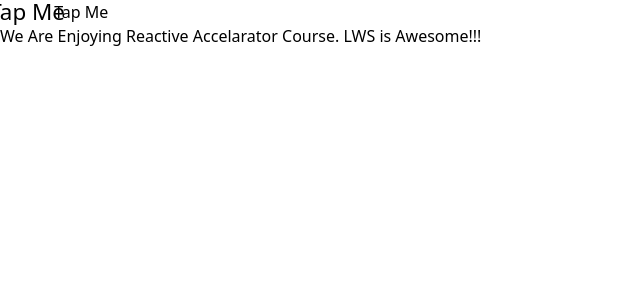
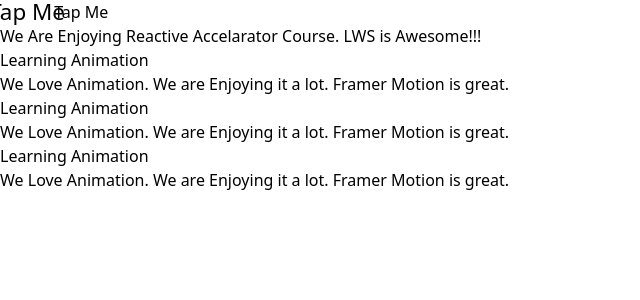
Before and after one commit to WEB-Imran-Hossain/framer-motion-project-one, a React (Vite) app: page / in a window 1280 px wide. Shown: the top 300 px of the page, without its empty margins (0-640 px from the left). Built offline with nearby package versions, Linux system fonts and the light colour scheme.

Commit message:
create Transition type

```diff
--- a/src/App.jsx
+++ b/src/App.jsx
@@ -2,6 +2,7 @@
 import Keyframe from "./components/Keyframe";
 import Simple from "./components/Simple";
 import TextMotion from "./components/TextMotion";
+import TransitionType from "./components/TransitionType";
 
 
 function App() {
@@ -11,6 +12,7 @@
      <Keyframe />
      <ButtonTap />
      <TextMotion />
+     <TransitionType />
     </>
   );
 }
--- /dev/null
+++ b/src/components/TransitionType.jsx
@@ -0,0 +1,47 @@
+import React from 'react';
+import { motion } from "framer-motion";
+
+const TransitionType = () => {
+    return (
+        <>
+            <motion.div
+                className="m-4"
+                initial={{ opacity: 0, x: "-100vh" }}
+                animate={{ opacity: 1, x: 0 }}
+                transition={{ duration: 2 }}
+            >
+                <h1>Learning Animation</h1>
+                <p>
+                    We Love Animation. We are Enjoying it a lot. Framer Motion is great.
+                </p>
+            </motion.div>
+
+            <motion.div
+                className="m-4"
+                initial={{ opacity: 0, x: "-100vh" }}
+                animate={{ opacity: 1, x: 0 }}
+                transition={{ type: 'spring', duration: 2 }}
+            >
+                <h1>Learning Animation</h1>
+                <p>
+                    We Love Animation. We are Enjoying it a lot. Framer Motion is great.
+                </p>
+            </motion.div>
+
+
+            <motion.div
+                className="m-4"
+                initial={{ opacity: 0, x: "-100vh" }}
+                animate={{ opacity: 1, x: 0 }}
+                transition={{ type: 'spring', bounce:0.8, duration: 2 }}
+            >
+                <h1>Learning Animation</h1>
+                <p>
+                    We Love Animation. We are Enjoying it a lot. Framer Motion is great.
+                </p>
+            </motion.div>
+        </>
+    );
+};
+
+export default TransitionType;
```
